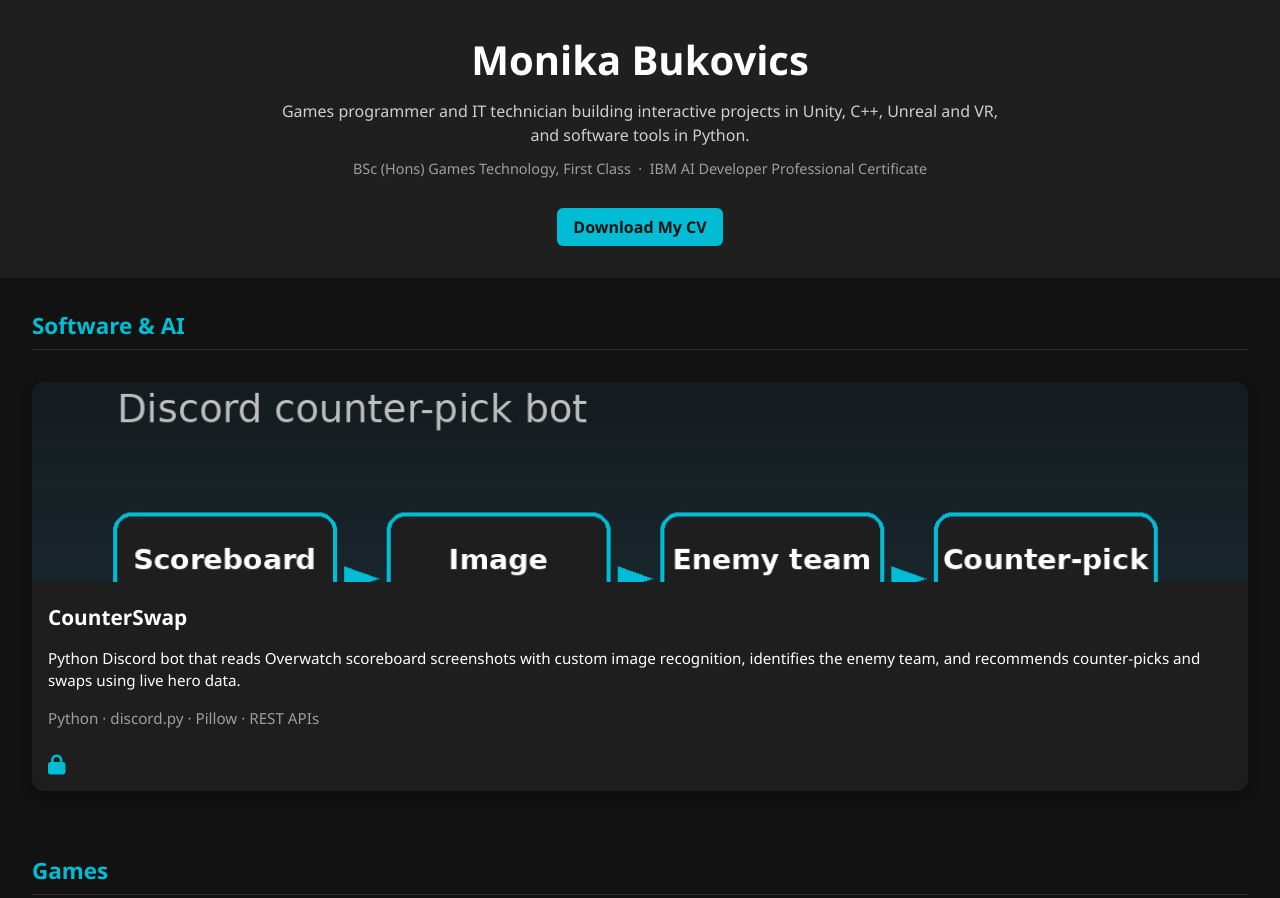
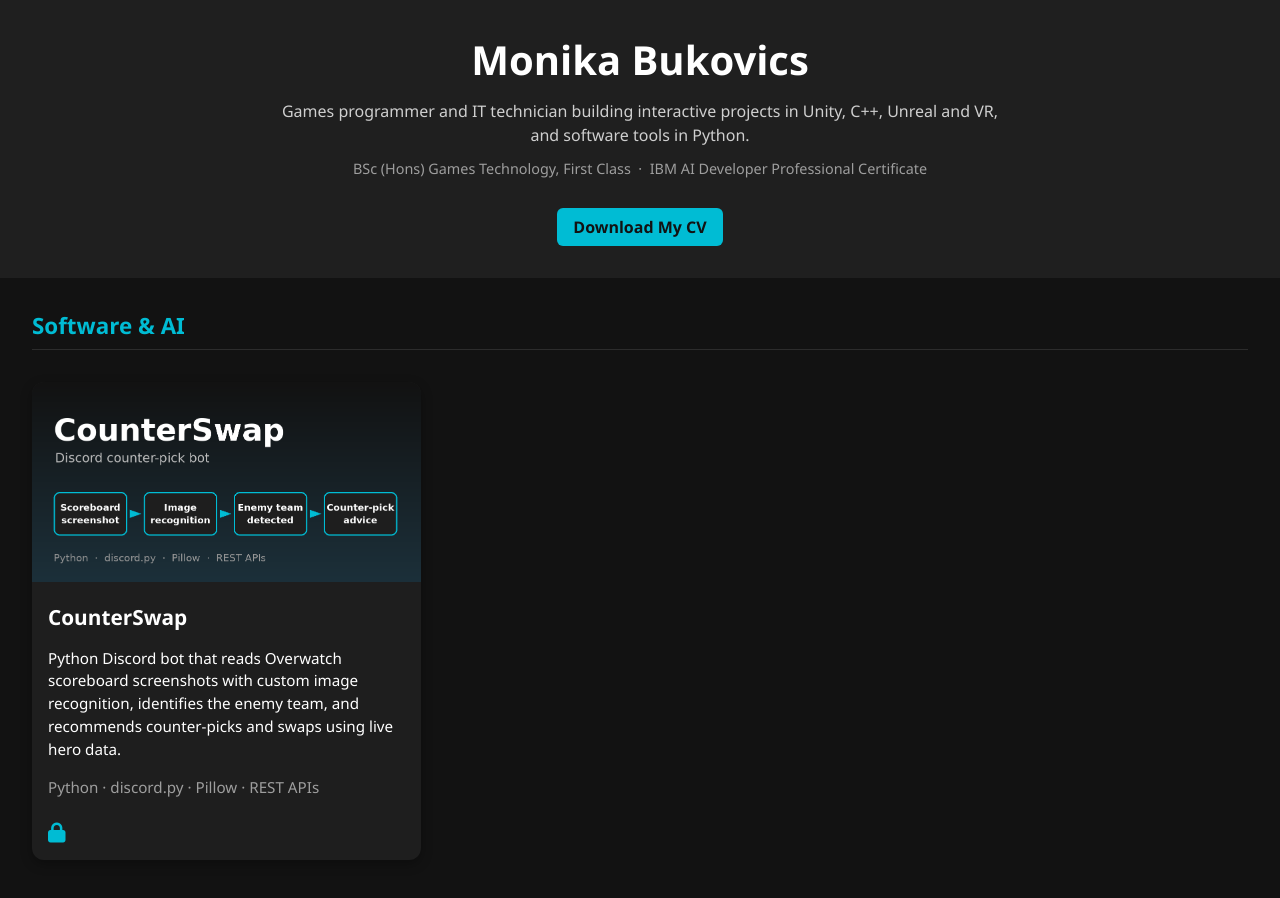
Before and after one commit to MonikaBuk/monika-portfolio, a plain HTML site: page index.html in a window 1280 px wide. Shown: the top 898 px of the page. Drawn offline with Linux system fonts and the light colour scheme.

Commit message:
Change grid layout to use auto-fill instead of auto-fit

```diff
--- a/index.html
+++ b/index.html
@@ -47,7 +47,7 @@
 
         .grid {
             display: grid;
-            grid-template-columns: repeat(auto-fit, minmax(300px, 1fr));
+            grid-template-columns: repeat(auto-fill, minmax(300px, 1fr));
             gap: 1.5rem;
             padding: 2rem;
         }
```
